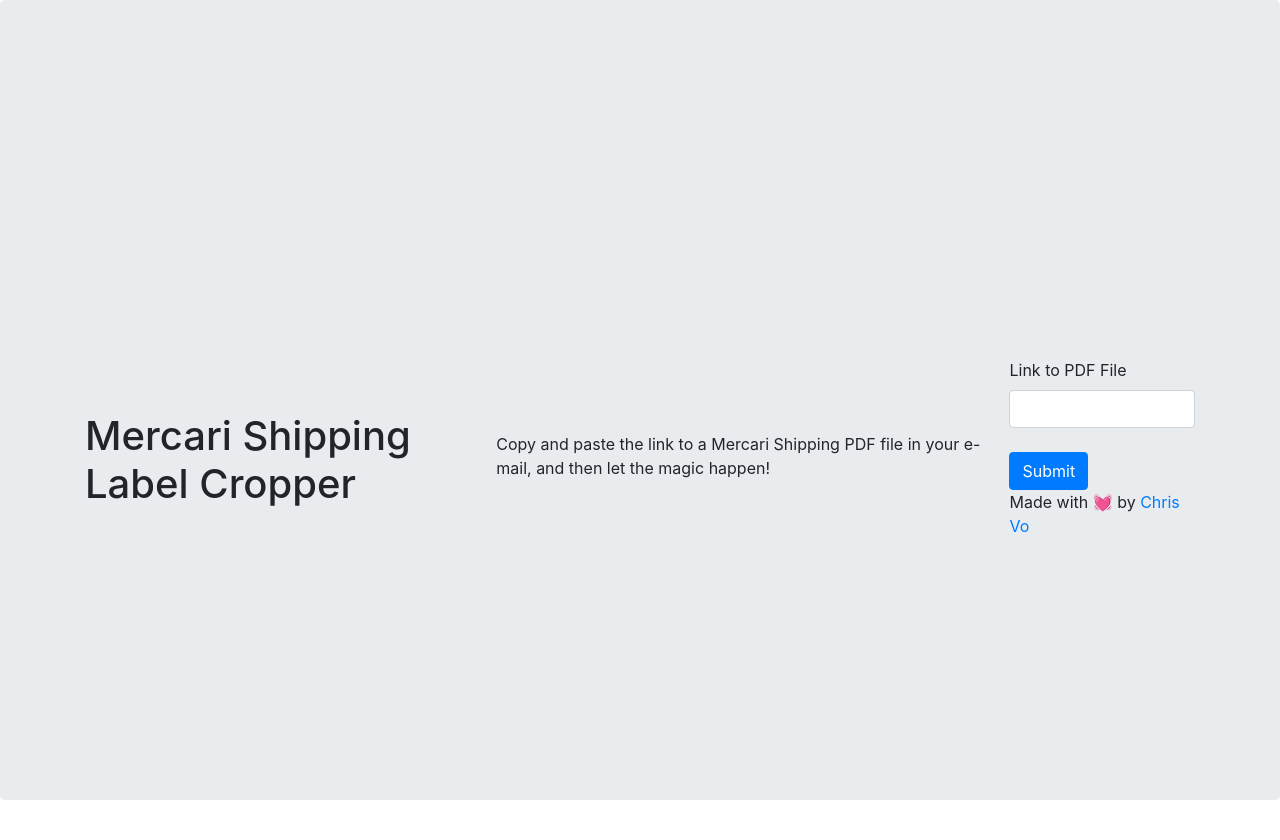
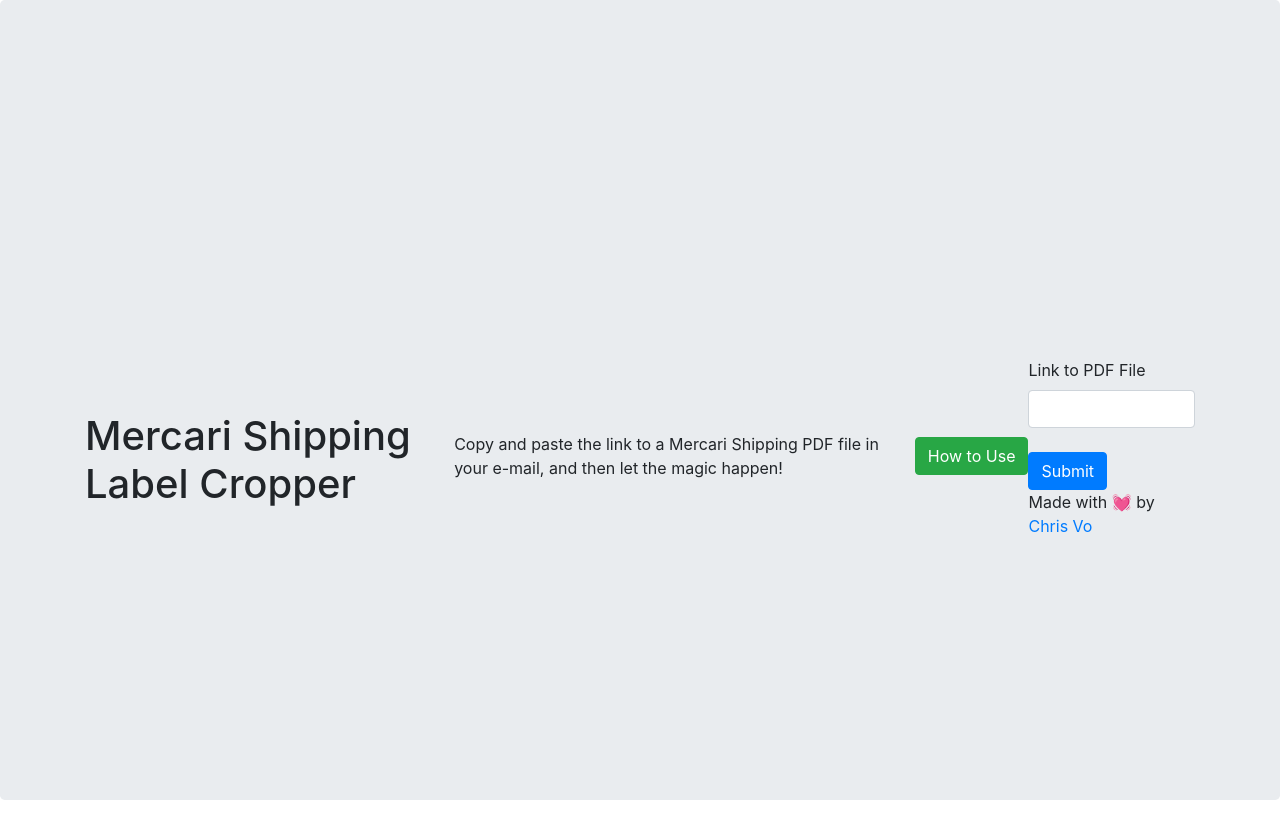
Before and after one commit to waiyanwh/shipcari, a Flask app: page / in a window 1280 px wide. Shown: the top 840 px of the page. Run offline with Flask 2, Linux system fonts and the light colour scheme; some libraries are stand-ins or nearby versions.

Commit message:
added how-to image

```diff
--- a/templates/index.html
+++ b/templates/index.html
@@ -18,6 +18,16 @@
     <div class="container vertical-center">
         <h1>Mercari Shipping Label Cropper</h1>
         <p>Copy and paste the link to a Mercari Shipping PDF file in your e-mail, and then let the magic happen!</p>
+        <p>
+            <button class="btn btn-success" type="button" data-toggle="collapse" data-target="#collapseExample" aria-expanded="false" aria-controls="collapseExample">
+              How to Use
+            </button>
+        </p>
+        <div class="collapse" id="collapseExample">
+            <div class="card card-body">
+                <img src="{{url_for('static', filename='how-to-use.png')}}" width="100%" height="100%">
+            </div>
+        </div>
         <form method="POST" action="/crop_pdf">
             <div class="form-group">
                 <label for="pdf_url">Link to PDF File</label>
```
Also changed, not shown: static/how-to-use.png (added).
